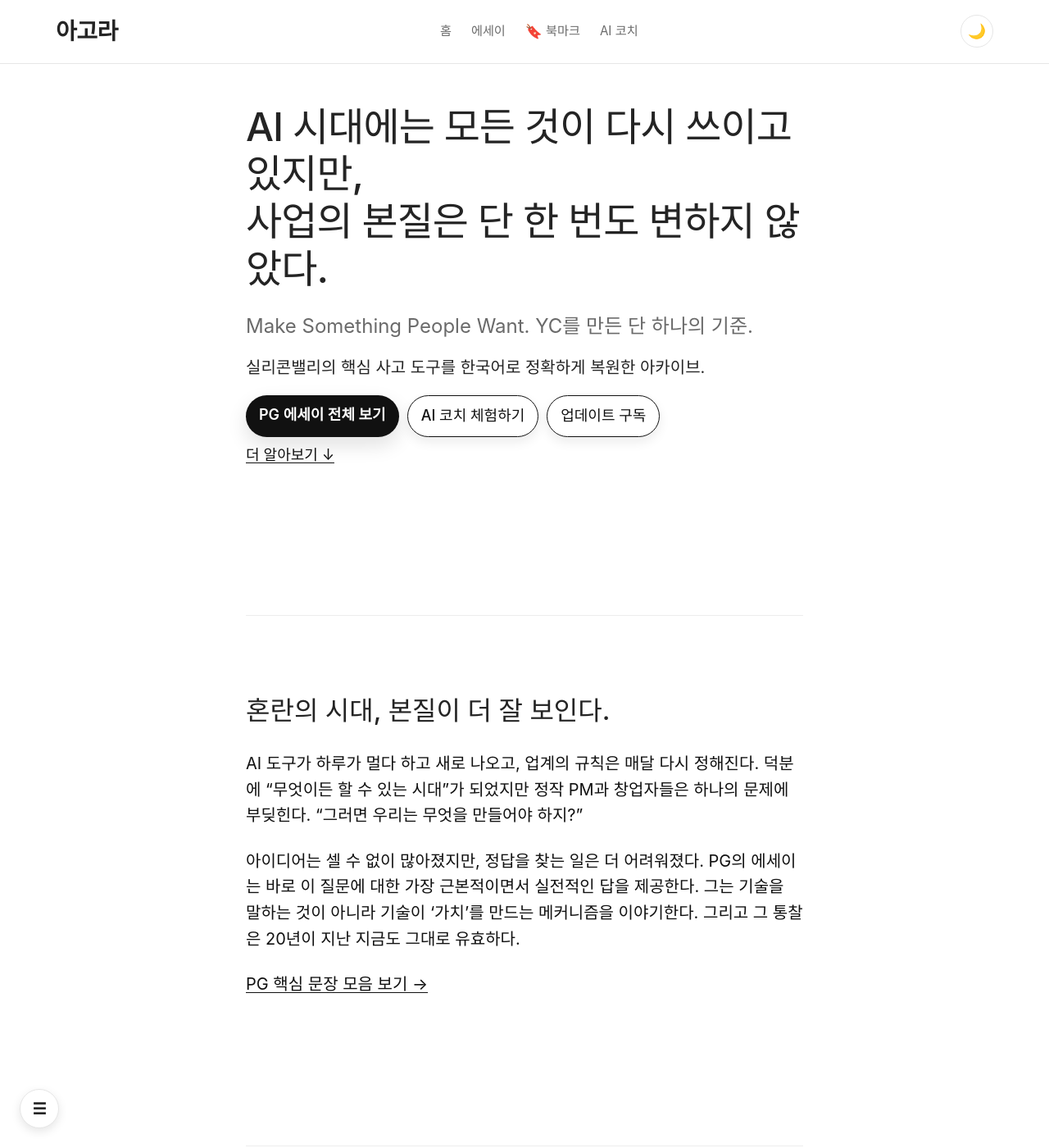
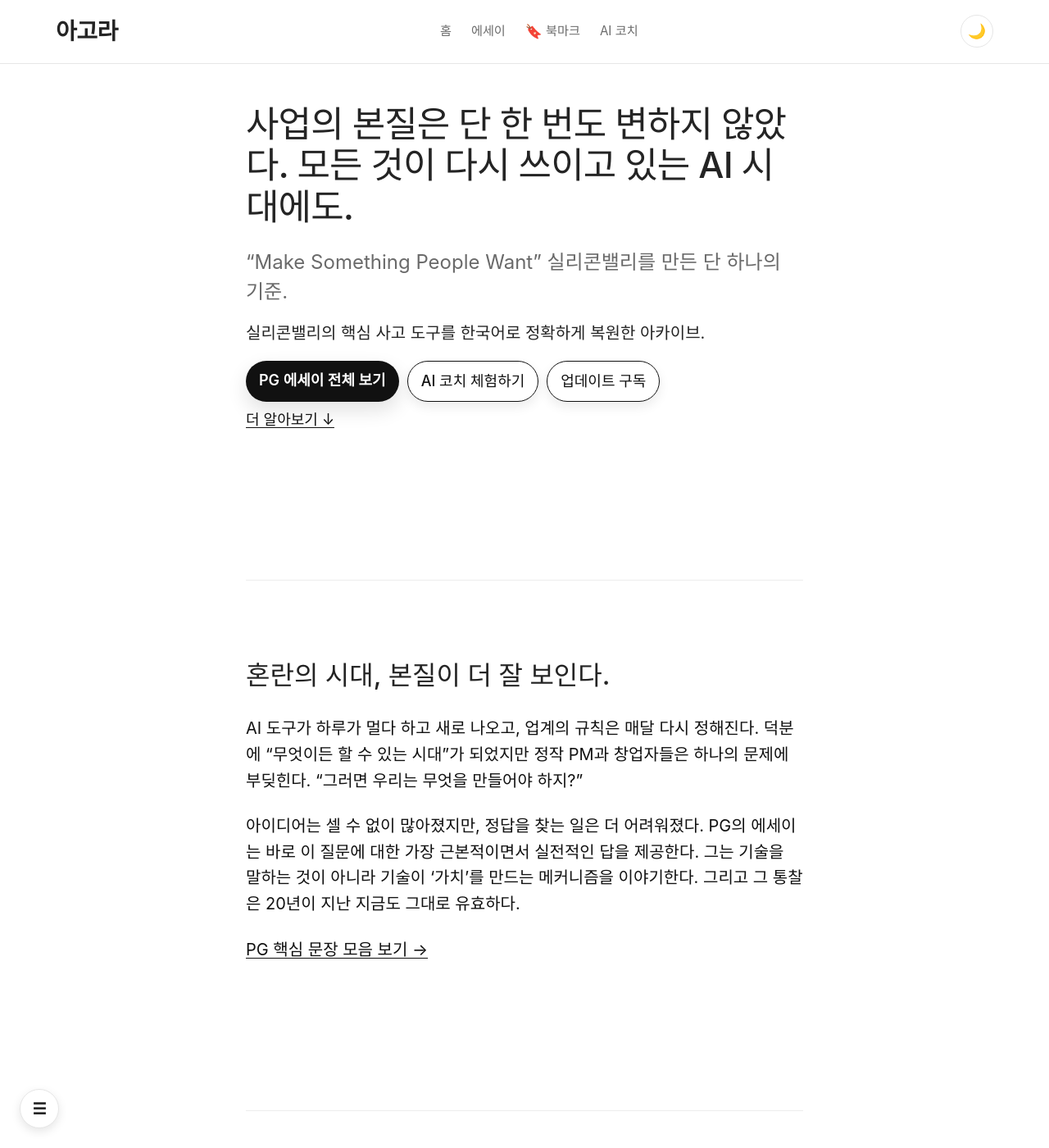
Before and after one commit to arenga/YC, a Jekyll site: the page built from blog/index.html, in a window 1280 px wide and 1400 px high. Shown: the whole window at 82% size. Built offline with Jekyll 4.4.1, drawn with Linux system fonts in a browser that asks for light colours; some web fonts are replaced.

Commit message:
copy: update hero tagline and adjust sizing

```diff
--- a/blog/index.html
+++ b/blog/index.html
@@ -5,8 +5,8 @@ title: 홈
 
 <div class="home medium-page">
   <section class="hero-medium">
-    <h1 class="hero-title">AI 시대에는 모든 것이 다시 쓰이고 있지만,<br>사업의 본질은 단 한 번도 변하지 않았다.</h1>
-    <h2 class="hero-subtitle">Make Something People Want. YC를 만든 단 하나의 기준.</h2>
+    <h1 class="hero-title">사업의 본질은 단 한 번도 변하지 않았다. 모든 것이 다시 쓰이고 있는 AI 시대에도.</h1>
+    <h2 class="hero-subtitle">“Make Something People Want” 실리콘밸리를 만든 단 하나의 기준.</h2>
     <p class="hero-body">실리콘밸리의 핵심 사고 도구를 한국어로 정확하게 복원한 아카이브.</p>
     <div class="cta-inline">
       <a class="btn primary" href="{{ '/essays/' | relative_url }}">PG 에세이 전체 보기</a>
@@ -115,7 +115,7 @@ title: 홈
 <style>
   .medium-page { max-width: 720px; margin: 0 auto; padding: 0 1.25rem 4rem; }
   .hero-medium { max-width: 800px; margin: 0 auto 4rem; text-align: left; }
-  .hero-title { font-size: 48px; font-weight: 500; line-height: 1.2; letter-spacing: -0.02em; }
+  .hero-title { font-size: 44px; font-weight: 500; line-height: 1.15; letter-spacing: -0.02em; }
   .hero-subtitle { font-size: 24px; color: #6a6a6a; margin-top: 1rem; }
   .hero-body { font-size: 20px; margin-top: 1rem; }
   .text-link a { text-decoration: underline; text-decoration-thickness: 1px; text-underline-offset: 3px; color: #111; }
```
